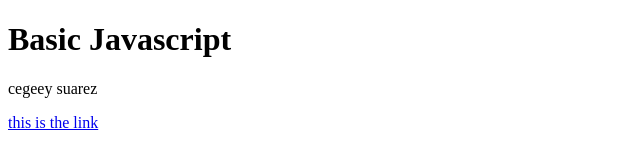
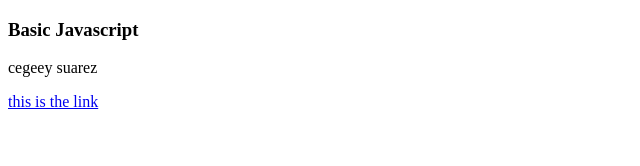
Before and after one commit to kuiamenhmartin/webdevelopment, a plain HTML site: page index.html in a window 1280 px wide. Shown: the whole page, without its empty margins (0-640 px from the left). Drawn offline with Linux system fonts and the light colour scheme.

Commit message:
change the heading size

```diff
--- a/index.html
+++ b/index.html
@@ -4,7 +4,7 @@
     <title>Intro to Javascript</title>
   </head>
   <body>
-    <h1>Basic Javascript</h1>
+    <h3>Basic Javascript</h3>
     <p>cegeey suarez</p>
     <a
       href="https://github.com/kuiamenhmartin/webdevelopment/tree/master"
```
